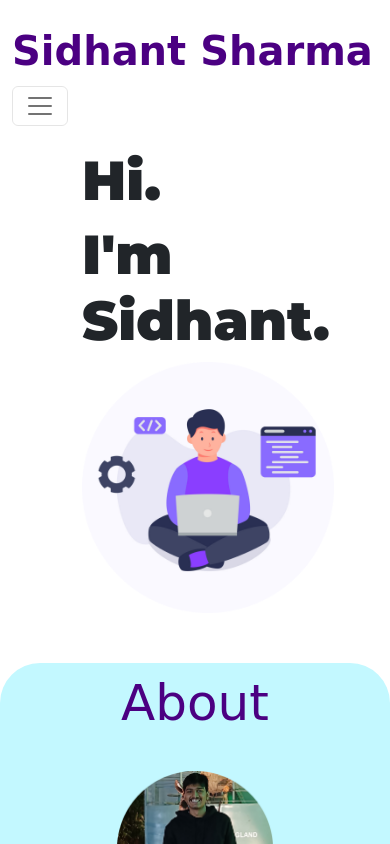
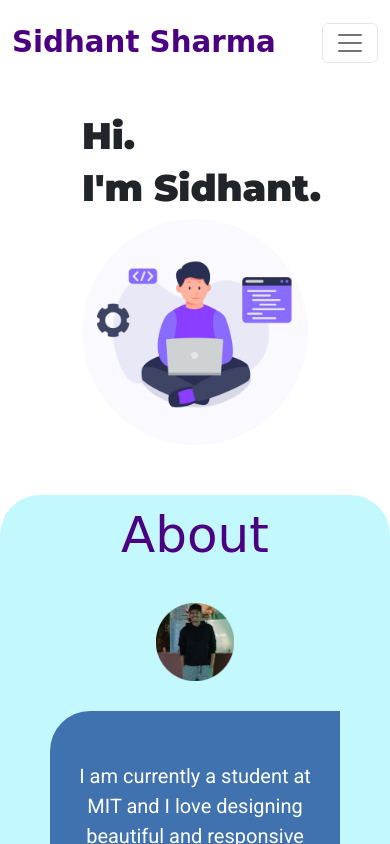
Before and after one commit to Sidsha242/portfolio_website, a plain HTML site: page index.html in a window 390 px wide. Drawn offline with nearby package versions, Linux system fonts and the light colour scheme; a web font is replaced by a local one.

Commit message:
22-11-03

```diff
--- a/index.html
+++ b/index.html
@@ -54,7 +54,7 @@
                     <div class="navbar-collapse collapse" id="navbar">
                         <ul class="navbar-nav  me-auto mb-2 mb-lg-0">
                             <li class="nav-item">
-                                <a class="nav-link" href=".about-link">ABOUT</a>
+                                <a class="nav-link" href="#about-link">ABOUT</a>
                             </li>
                             <li class="nav-item">
                                 <a class="nav-link" href="#projects-link">PROJECTS</a>
@@ -90,7 +90,7 @@
 
     <!--About-->
     <section id="about">
-        <div class="about-link"> </div>
+        <div id="about-link"> </div>
         <h2>About</h2>
         <div class="parent">
             <img class="profile-pic" src="Images/profile_pic.png" alt="my-pic">
@@ -179,7 +179,7 @@
     <!--Contact-->
     <section id="contact-link">
         <div id="plans"> </div>
-        <form onsubmit="sendEmail(); reset(); return false;" >
+        <form onsubmit="sendEmail(); reset(); return false;">
             <h3>Get in touch</h3>
             <input type="text" id="name" placeholder="  Your Name" required>
             <input type="email" id="email" placeholder="  Email id" required>
@@ -191,21 +191,21 @@
         </div>
         <script src="https://smtpjs.com/v3/smtp.js"></script>
         <script>
-            function sendEmail(){
+            function sendEmail() {
                 Email.send({
                     Host: "smtp.gmail.com",
-            Username : "sdemail179@gmail.com",
-            Password : "4825908C4F9A1AD8295041545FCEEFC65446",
-            To : 'sdemail179@gmail.com',
-            From : document.getElementById("email").value,
-            Subject : "New Contact Form Enquiry",
-            Body : "Name: " + document.getElementById("name").value
+                    Username: "sdemail179@gmail.com",
+                    Password: "4825908C4F9A1AD8295041545FCEEFC65446",
+                    To: 'sdemail179@gmail.com',
+                    From: document.getElementById("email").value,
+                    Subject: "New Contact Form Enquiry",
+                    Body: "Name: " + document.getElementById("name").value
                         + "<br> Email: " + document.getElementById("email").value
                         + "<br> PhoneNo: " + document.getElementById("phone").value
                         + "<br> Message: " + document.getElementById("message").value
                 }).then(
                     message => alert("Message Sent Successfully")
-            ).catch((err)=>(console.log(err)));
+                ).catch((err) => (console.log(err)));
             }
         </script>
 
@@ -227,7 +227,7 @@
             </a>
         </div>
         <div class="name">
-        <h3>  © Sidhant Sharma.</h3>
+            <h3> © Sidhant Sharma.</h3>
         </div>
         </div>
     </section>
--- a/styles_web2.css
+++ b/styles_web2.css
@@ -1,34 +1,42 @@
-html,body {
+html,
+body {
     width: 100%;
     height: 100%;
     margin: 0px;
     padding: 0px;
     overflow-x: hidden;
 }
+
 .container-fluid {
     padding-top: 2%;
     padding-left: 10%;
 }
-#title{
+
+#title {
     background-color: DBE2EF;
 }
-#title-row{
-    padding-top: 225px;
-    padding-left: 150px;
-    padding-bottom: 50px;
+
+#title-row {
+    padding-top: 15%;
+    padding-left: 10%;
+    padding-bottom: 3%;
 }
+
 .navbar-brand {
     font-family: 'Ms Madi', cursive;
     color: #4B0082 !important;
-    font-size: 40px !important;
+    font-size: 3.5vw !important;
     font-weight: bold;
 }
+
 .navbar-nav {
-    margin-left: 150px;
+    margin-left: 15%;
 }
+
 .nav-item {
-    margin-left: 50px;
+    margin-left: 9%;
 }
+
 .nav-link {
     font-family: 'Open Sans', sans-serif;
     font-weight: bold !important;
@@ -37,15 +45,18 @@ html,body {
 
 h1 {
     font-family: 'Montserrat', sans-serif;
-    font-size: 75px !important;
+    font-size: 6.5vw !important;
 }
+
 .header {
-    padding-top: 40px;
+    padding-top: 2%;
 }
-.title-image{
-    width:85%;
+
+.title-image {
+    width: 38vw;
 }
-#about{
+
+#about {
     background-color: #C3F8FF;
     border-top-left-radius: 40px;
     border-top-right-radius: 40px;
@@ -53,24 +64,27 @@ h1 {
     padding-bottom: 50px;
 
 }
+
 .profile-pic {
-    width:20%;
+    width: 20%;
     padding-top: 30px;
     padding-bottom: 30px;
 }
-h2{
+
+h2 {
     font-family: 'Ms Madi', cursive;
     color: #4B0082 !important;
     font-size: 50px !important;
     padding-top: 10px;
 }
-.about-info{
-    background-color: #3F72AF ;
+
+.about-info {
+    background-color: #3F72AF;
     margin-left: 200px;
     margin-right: 200px;
     padding-top: 50px;
     padding-bottom: 50px;
-    padding-left:20px;
+    padding-left: 20px;
     padding-right: 20px;
     border-top-left-radius: 40px;
     border-bottom-right-radius: 40px;
@@ -78,37 +92,45 @@ h2{
     font-size: 20px;
     color: white;
 }
+
 #projects {
     background-color: purple;
     height: 635px;
 }
-.proj-pic{
+
+.proj-pic {
     padding-top: 30px;
     text-align: center;
     margin-bottom: 50px;
 }
-.project-pic{
+
+.project-pic {
     width: 45%;
     height: 45%;
     object-fit: contain;
     border-radius: 20px;
 }
-#plans{
+
+#plans {
     font-family: 'Roboto', sans-serif;
     font-size: 20px;
 }
+
 h3 {
     font-weight: bold !important;
 }
-#plans-row{
+
+#plans-row {
     padding-top: 100px;
     padding-left: 20px;
     padding-right: 20px;
 }
-#contact{
+
+#contact {
     font-family: 'Roboto', sans-serif;
 }
-form{
+
+form {
     background-color: #C3F8FF;
     display: flex;
     flex-direction: column;
@@ -117,74 +139,82 @@ form{
     margin-left: 40px;
     margin-right: 40px;
 }
-form input,form textarea{
+
+form input,
+form textarea {
     border: 0;
     margin: 10px 0px;
     padding: 20px;
-    outline:none;
+    outline: none;
     font-size: 16px;
-    background-color:  white;
+    background-color: white;
     border-radius: 10px;
 }
-form input{
+
+form input {
     height: 50px;
 }
-form button{
+
+form button {
     padding: 15px;
     background-color: blue;
     color: white;
-    font-size:18px;
-    border:0;
+    font-size: 18px;
+    border: 0;
     outline: none;
-    width:150px;
-    margin:20px auto 0;
+    width: 150px;
+    margin: 20px auto 0;
     border-radius: 10px;
 }
-#links{
+
+#links {
     margin-top: 30px;
     padding-top: 20px;
     background-color: #112D4E;
     color: white;
     text-align: center;
 }
-.footer-link
-{
+
+.footer-link {
     padding-left: 35px;
 }
-.links-details
-{
+
+.links-details {
     padding-bottom: 20px;
 }
-.name{
+
+.name {
     padding-left: 25px;
 }
 
-@media screen and (max-width: 600px)
-{
+@media screen and (max-width: 600px) {
+
+    .navbar-brand {
+        font-size: 7.5vw !important;
+    }
 
     h1 {
         font-family: 'Montserrat', sans-serif;
-        font-size: 55px !important;
+        font-size: 9.5vw !important;
     }
-    #title-row{
+
+    .title-image {
+        width: 58vw;
+    }
+
+    #title-row {
         padding-top: 100px;
         padding-left: 70px;
         padding-bottom: 50px;
     }
 
-    .profile-pic {
-        width:40%;
-        padding-top: 30px;
-        padding-bottom: 30px;
-    }
-
-    .about-info{
-        background-color: #3F72AF ;
+    .about-info {
+        background-color: #3F72AF;
         margin-left: 50px;
         margin-right: 50px;
         padding-top: 50px;
         padding-bottom: 50px;
-        padding-left:20px;
+        padding-left: 20px;
         padding-right: 20px;
         border-top-left-radius: 40px;
         border-bottom-right-radius: 40px;
@@ -192,17 +222,20 @@ form button{
         font-size: 20px;
         color: white;
     }
+
     #projects {
         background-color: purple;
         height: 450px;
     }
-    .project-pic{
+
+    .project-pic {
         width: 65%;
         height: 65%;
         object-fit: contain;
         border-radius: 20px;
     }
-    form{
+
+    form {
         background-color: #C3F8FF;
         display: flex;
         flex-direction: column;
@@ -211,13 +244,15 @@ form button{
         margin-left: 40px;
         margin-right: 40px;
     }
-    form input,form textarea{
+
+    form input,
+    form textarea {
         border: 0;
 
         padding: 20px;
-        outline:none;
+        outline: none;
         font-size: 16px;
-        background-color:  white;
+        background-color: white;
         border-radius: 10px;
     }
 }
```
Lines whose indentation alone changed are shown as unchanged.
